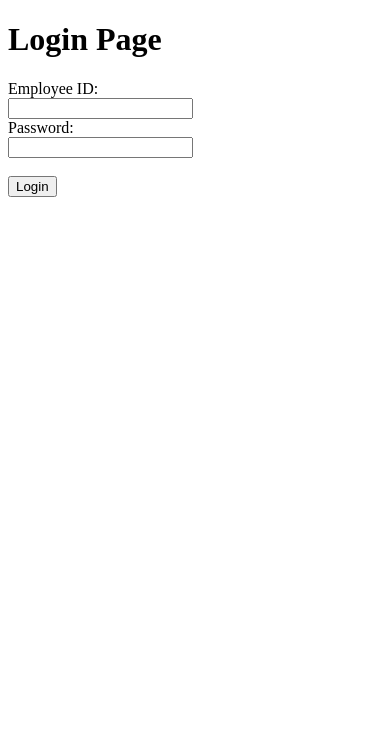
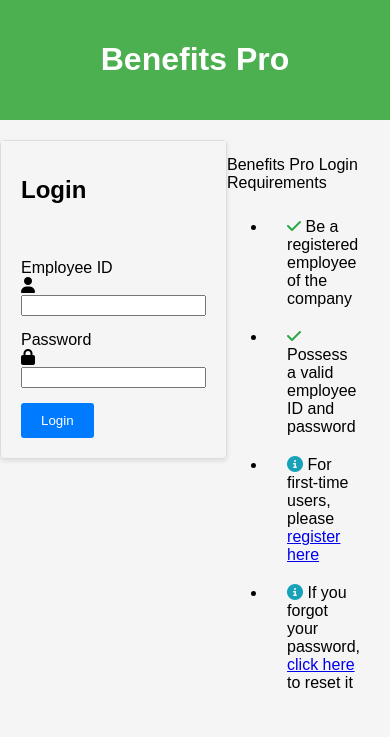
Before and after one commit to veranyagaka/BenefitsPro, a Django app: page /login/ in a window 390 px wide. Shown: the top 737 px of the page. Run offline with Django 4.2, Linux system fonts and the light colour scheme; some libraries are stand-ins or nearby versions.

Commit message:
a bit of css

```diff
--- a/myproject/myapp/templates/login.html
+++ b/myproject/myapp/templates/login.html
@@ -1,23 +1,59 @@
 <!DOCTYPE html>
 <html lang="en">
 <head>
-    <meta charset="UTF-8">
-    <meta http-equiv="X-UA-Compatible" content="IE=edge">
-    <meta name="viewport" content="width=device-width, initial-scale=1.0">
-    <title>Login</title>
-</head>
+  <meta charset="UTF-8">
+  <meta name="viewport" content="width=device-width, initial-scale=1.0">
+  <title>Benefits Pro - Login</title>
+  <link href="https://cdnjs.cloudflare.com/ajax/libs/font-awesome/6.3.0/css/all.min.css" rel="stylesheet">
+  {% load static %}  <link rel="stylesheet" href="{% static 'login.css' %}">  </head>
 <body>
-    <h1>Login Page</h1>
-    <form method="post">
-        {% csrf_token %}
-        <label for="username">Employee ID:</label><br>
-        <input type="text" id="employee_id" name="employee_id"><br>
-        <label for="password">Password:</label><br>
-        <input type="password" id="password" name="password"><br><br>
-        <input type="submit" value="Login">
-    </form>
-    {% if error_message %}
-        <p style="color: red;">{{ error_message }}</p>
-    {% endif %}
+  <header>
+    <h1>Benefits Pro</h1>
+  </header>
+  <main>
+    <div class="container d-flex flex-wrap">  <div class="col-md-6">
+        <div class="card">
+          <div class="card-header">
+            <h2>Login</h2>
+          </div>
+          <div class="card-body">
+            <form method="post">
+              {% csrf_token %}
+              <div class="form-group">
+                <label for="username">Employee ID</label>
+                <div class="input-group">
+                  <span class="input-group-text"><i class="fa fa-user"></i></span>
+                  <input type="text" class="form-control" id="username" name="username" required>
+                </div>
+              </div>
+              <div class="form-group">
+                <label for="password">Password</label>
+                <div class="input-group">
+                  <span class="input-group-text"><i class="fa fa-lock"></i></span>
+                  <input type="password" class="form-control" id="password" name="password" required>
+                </div>
+              </div>
+              <button type="submit" class="btn btn-primary">Login</button>
+            </form>
+          </div>
+        </div>
+      </div>
+      <div class="col-md-6">
+        <div class = "vera">
+
+        <p class="lead">Benefits Pro Login Requirements</p>
+        <ul class="list-group list-group-flush">
+          <li class="list-group-item"><span class="fa fa-check text-success"></span> Be a registered employee of the company</li>
+          <li class="list-group-item"><span class="fa fa-check text-success"></span> Possess a valid employee ID and password</li>
+          <li class="list-group-item">
+            <span class="fa fa-info-circle text-info"></span> For first-time users, please <a href="#">register here</a>
+          </li>
+          <li class="list-group-item">
+            <span class="fa fa-info-circle text-info"></span> If you forgot your password, <a href="#">click here</a> to reset it
+          </li>
+        </ul>
+      </div>
+    </div>
+  </main>
 </body>
 </html>
--- a/myproject/myproject/settings.py
+++ b/myproject/myproject/settings.py
@@ -122,7 +122,10 @@ USE_TZ = True
 # Static files (CSS, JavaScript, Images)
 # https://docs.djangoproject.com/en/4.2/howto/static-files/
 
+import os
 STATIC_URL = 'static/'
+STATIC_ROOT=os.path.join(BASE_DIR,'staticfiles')
+STATICFILES_DIRS=[BASE_DIR /'static']
 
 # Default primary key field type
 # https://docs.djangoproject.com/en/4.2/ref/settings/#default-auto-field
--- /dev/null
+++ b/myproject/static/login.css
@@ -0,0 +1,75 @@
+body {
+    font-family: sans-serif;
+    background-color: #f5f5f5;
+    margin: 0;
+    padding: 0;
+  }
+
+  header {
+    background-color: #4CAF50; /* Matches header background color from welcome.html */
+    color: white;
+    padding: 20px;
+    text-align: center;
+  }
+
+  .container {
+    padding: 20px; /* Adjust padding based on your layout preference */
+    display: flex; /* Enable flexbox layout */
+    justify-content: center; /* Center content horizontally */
+
+  }
+
+  .card {
+    border: 1px solid #ddd;
+    border-radius: 4px;
+    box-shadow: 0 2px 5px rgba(0, 0, 0, 0.1);
+    margin-bottom: 20px;
+  }
+
+  .card-header {
+    padding: 15px 20px;
+    font-weight: bold;
+    background-color: #f5f5f5;
+  }
+
+  .card-body {
+    padding: 20px;
+  }
+
+  .form-group {
+    margin-bottom: 15px;
+  }
+
+  .input-group-text {
+    background-color: #f5f5f5;
+    border: none;
+  }
+
+  .btn-primary {  /* Uses Bootstrap class for primary button */
+    background-color: #007bff;
+    color: white;
+    border: none;
+    padding: 10px 20px;
+    border-radius: 3px;
+    cursor: pointer;
+  }
+
+  .btn-primary:hover {
+    background-color: #0069d9;
+  }
+
+  .list-group-item {
+    padding: 10px 20px;
+    border-color: #ddd;
+  }
+
+  .text-success {
+    color: #28a745;
+  }
+
+  .text-info {
+    color: #17a2b8;
+  }
+  .vera {
+    margin-right: 10px;
+  }
```
Also changed, not shown: myproject/myapp/templates/index.html (+27 -9 lines), myproject/static/index.css (added, +62 -0 lines).
